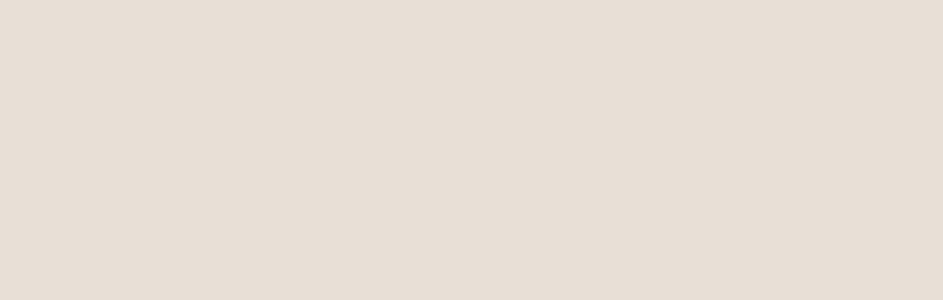
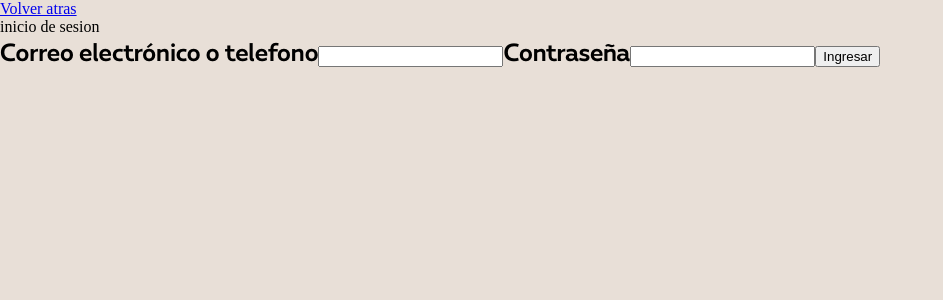
Before and after one commit to ctmateo/orange_front, a React (Vite) app: page /signin in a window 1280 px wide. Before the commit this address had no page. Shown: the top 300 px of the page, without its empty margins (0-943 px from the left). Built offline with nearby package versions, Linux system fonts and the light colour scheme; the HTML template or start-up script is replaced by a standard one.

Commit message:
solve bugs

```diff
--- a/index.html
+++ b/index.html
@@ -5,7 +5,7 @@
     <link rel="icon" type="image/svg+xml" href="icon.svg" />
 
     <meta name="viewport" content="width=device-width, initial-scale=1.0" />
-    <title>Mundo Delicioso</title>
+    <title>Cartela Papelería</title>
   </head>
   <body>
     <div id="root"></div>
--- a/package.json
+++ b/package.json
@@ -1,5 +1,5 @@
 {
-  "name": "mundodelicioso",
+  "name": "cartela",
   "private": true,
   "version": "0.0.0",
   "type": "module",
--- a/src/components/Footer.tsx
+++ b/src/components/Footer.tsx
@@ -4,8 +4,11 @@ const Footer = () => {
     <>
       <footer>
         <div className="method_pay">
-          <p>©MundoDelicioso  2024</p>
+          <p>©TODOS LOS DERECHOS RESERVADOS</p>
         </div>
+        <p>
+        Cartelapapeleria.com S.A.S NIT 10001.204.138-9. Cr 5 #11-54 Local 3, Tocancipá, Cundinamarca
+        </p>
         <div className="bussines"></div>
       </footer>
     </>
--- a/src/components/Home.tsx
+++ b/src/components/Home.tsx
@@ -7,7 +7,7 @@ const Home = () => {
           <div className="header-promo"></div>
         </section>
         <div className="title">
-          <h1>Hamburguesas</h1>
+          <h1>Lo más vendido</h1>
         </div>
         <section className="wrap-container-card">
           <article className="card">
--- a/src/components/Navbar.tsx
+++ b/src/components/Navbar.tsx
@@ -66,7 +66,7 @@ const Navbar = () => {
       <nav className="container-nav">
         <div className="nav">
           <div className="logo">
-            <img src="/images/logo.svg" alt="MundoDelicioso" />
+
           </div>
           <div className="items">
             <Link
@@ -76,43 +76,28 @@ const Navbar = () => {
               onMouseEnter={handleMouseEnter}
               onMouseLeave={handleMouseLeave}
             >
-              Menú
+              Todos los articulos
             </Link>
             <Link
               className="link-items"
               to="pizzas"
-              data-item="event"
-              onMouseEnter={handleMouseEnter}
-              onMouseLeave={handleMouseLeave}
             >
-              Evento Jurásico
+              Cotiza tus articulos
             </Link>
             <Link
               className="link-items"
               to=""
-              data-item="service"
-              onMouseEnter={handleMouseEnter}
-              onMouseLeave={handleMouseLeave}
             >
               Servicios
-            </Link>
-            <Link
-              className="link-items"
-              to=""
-              data-item="promo"
-              onMouseEnter={handleMouseEnter}
-              onMouseLeave={handleMouseLeave}
-            >
-              Combos
             </Link>
           </div>
         </div>
         <div className="profile-items">
           <Link className="link link-sign-up" to="">
-            <span>Registrate ahora</span>
+            <span>Crear cuenta</span>
           </Link>
-          <Link className="link link-sign-in" to="">
-            <span>Ingresar</span>
+          <Link className="link link-sign-in" to="signin">
+            <span>Ingresa</span>
           </Link>
         </div>
       </nav>
--- /dev/null
+++ b/src/components/SignIn.tsx
@@ -0,0 +1,19 @@
+import { Link } from "react-router-dom";
+
+const SignIn = () => {
+ return(
+  <>
+    <Link to="/">Volver atras</Link>
+    <p>inicio de sesion</p>
+    <span>Correo electrónico o telefono</span>
+    <input type="text"/>
+    <span>Contraseña</span>
+    <input type="text"/>
+    <button>
+      Ingresar
+    </button>
+  </>
+ )
+}
+
+export default SignIn;
--- a/src/routes/AppRoutes.tsx
+++ b/src/routes/AppRoutes.tsx
@@ -7,6 +7,7 @@ import Home from "../components/Home";
 import Pizzas from "../components/Pizzas";
 import Footer from "../components/Footer";
 import Menu from "../components/Menu";
+import SignIn from "../components/SignIn";
 
 const AppRoutes = () => {
   return (
@@ -23,6 +24,7 @@ const AppRoutes = () => {
       />
       <Route path="/pizzas" element={<Pizzas/>}/>
       <Route path="/menu" element={<Menu/>}/>
+      <Route path="/signin"element={<SignIn/>}/>
     </Routes>
   );
 };
--- a/src/sass/base/reset.scss
+++ b/src/sass/base/reset.scss
@@ -1,7 +1,6 @@
 html,body{
   margin: 0;
   overflow-x: hidden;
-  zoom: 85%;
   overflow-y: auto;
 }
 p,span,h1,h2,h3{margin: 0;}
--- a/src/sass/components/_navbar.scss
+++ b/src/sass/components/_navbar.scss
@@ -34,7 +34,6 @@
     text-decoration: none;
     color: $primarycolor;
     font-size: 24px;
-    font-family: 'Bold', sans-serif;
   }
 
   .link-items{
@@ -43,6 +42,7 @@
     border-radius: 10px;
     transition: background-color 0.3s ease;
     margin: 1px;
+    font-family: 100px;
     &:hover{
       margin: 0;
       border: 1px solid $primarycolor;
@@ -62,12 +62,11 @@
     padding: 0;
     text-decoration: none;
     color: $primarycolor;
-    font-family: 'Bold';
-    font-size: 20px;
 
     span {
       margin: 0;
       padding: 0;
+      font-size: 24px;
     }
   }
 
```
